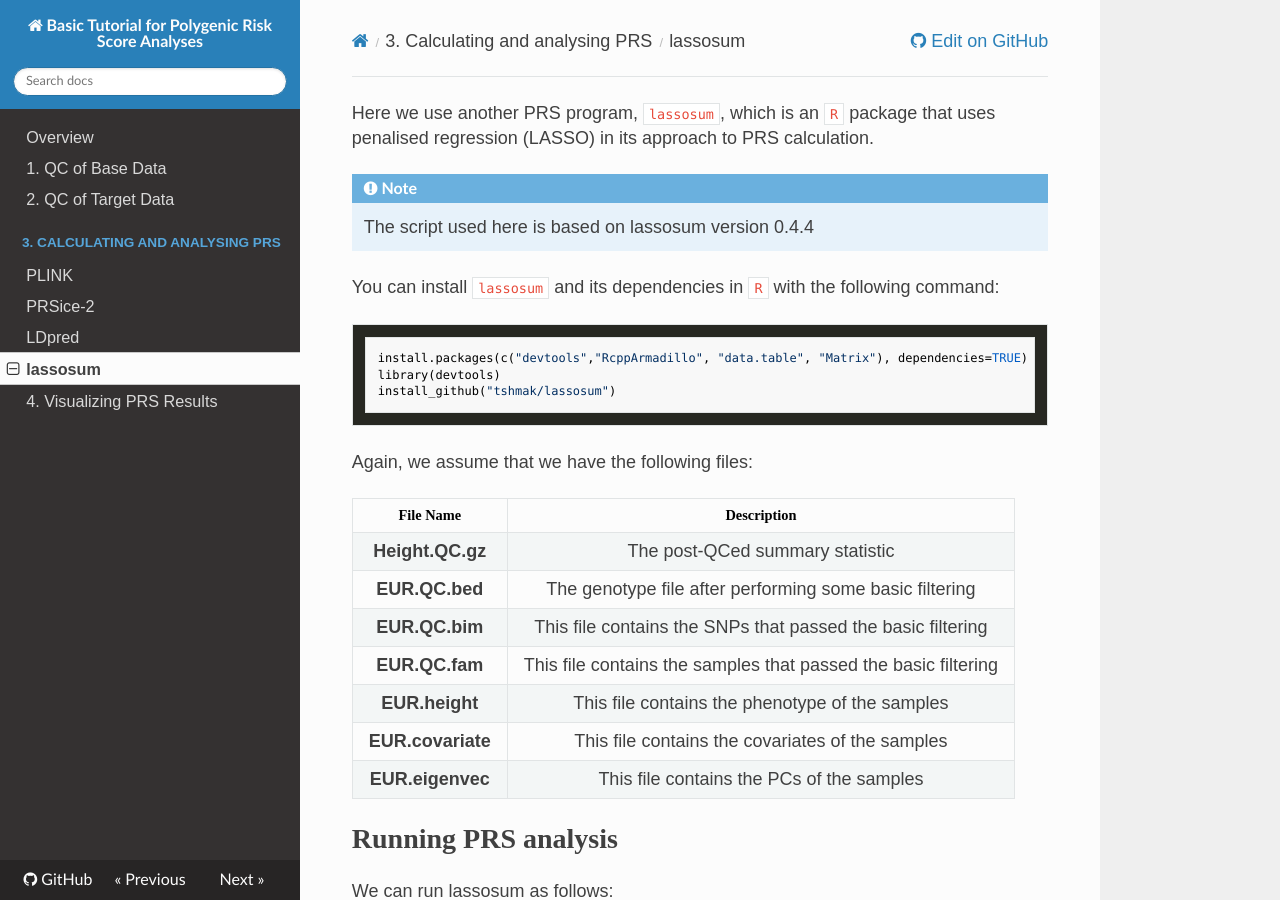
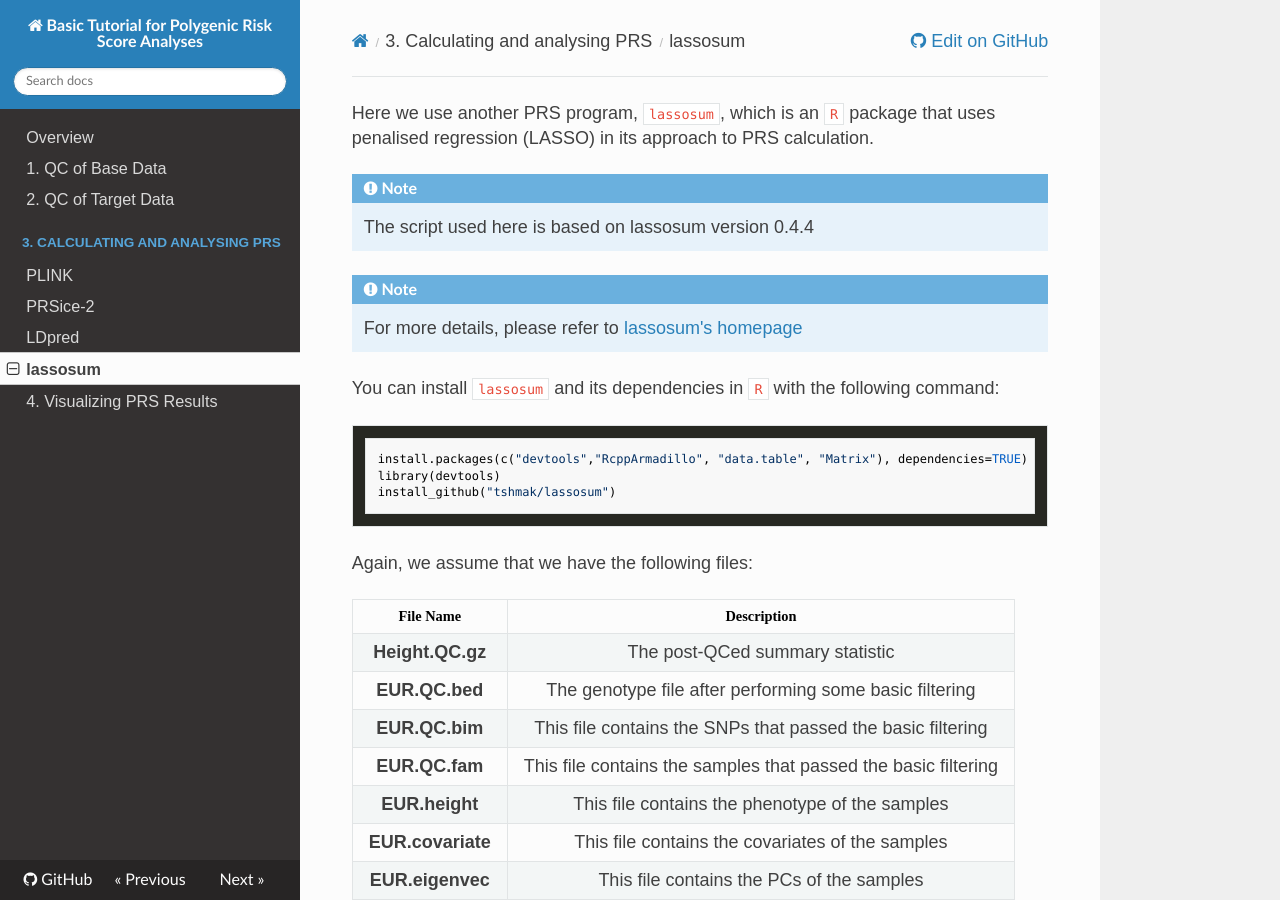
Before and after one commit to choishingwan/PRS-Tutorial, an MkDocs documentation site: the page built from docs/lassosum.md, in a window 1280 px wide and 900 px high. Built offline with MkDocs 1.6.1, drawn with Linux system fonts in a browser that asks for light colours; nearby versions of some CDN libraries.

Commit message:
[Update] Add lassosum homepage

```diff
--- a/docs/lassosum.md
+++ b/docs/lassosum.md
@@ -3,6 +3,8 @@ Here we use another PRS program, `lassosum`, which is an `R` package that uses p
 !!! note
     The script used here is based on lassosum version 0.4.4
 
+!!! note
+    For more details, please refer to [lassosum's homepage](https://github.com/tshmak/lassosum/)
 
 You can install `lassosum` and its dependencies in `R` with the following command:
 
```
